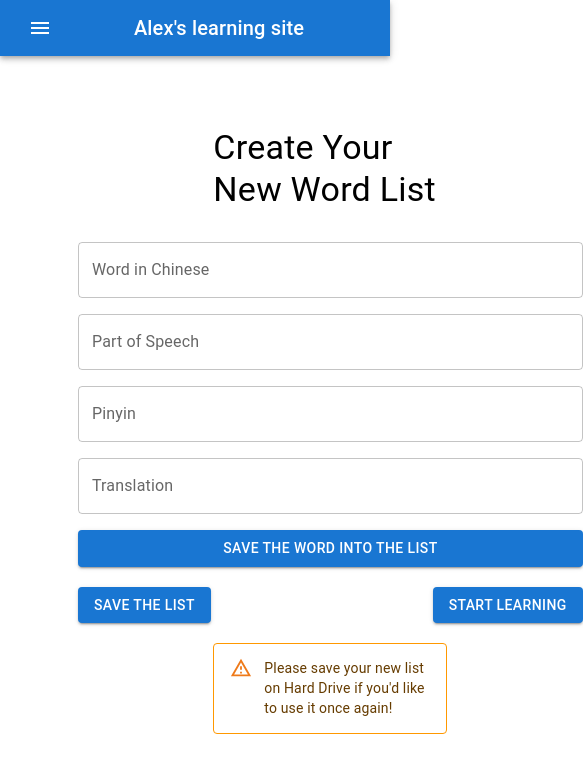
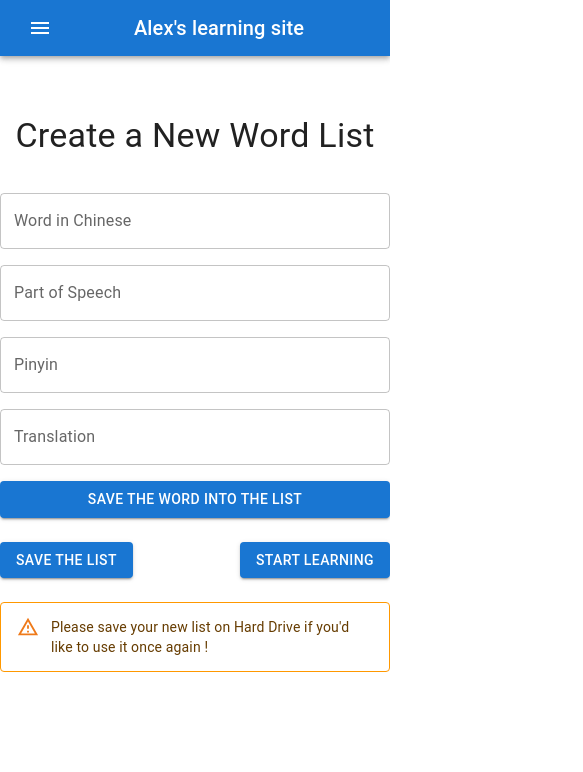
Before and after one commit to HaochenQ/React-Chinese-learning-App, a React (Create React App) app: page /compose in a window 390 px wide. Shown: the top 772 px of the page, 583 px wide, since content can reach past the window. Built offline with nearby package versions, Linux system fonts and the light colour scheme; the HTML template or start-up script is replaced by a standard one.

Commit message:
add mobile support

```diff
--- a/public/index.html
+++ b/public/index.html
@@ -4,7 +4,6 @@
     <meta charset="utf-8" />
     <link rel="icon" href="%PUBLIC_URL%/favicon.ico" />
     <meta name="viewport" content="width=device-width, initial-scale=1" />
-    <meta name="viewport" content="initial-scale=1, width=device-width" />
     <meta name="theme-color" content="#000000" />
     <meta
       name="description"
--- a/src/App.css
+++ b/src/App.css
@@ -1,6 +1,10 @@
 /* CSS for CHINESE App */
+a{
+  text-decoration: none;
+  color: inherit;
+}
 
-
+/*
 .body{background-color: rgb(46, 171, 217);}
 
 .word-card{
@@ -14,7 +18,17 @@
   transform: translate(-50%, -50%);
 }
 .create-list{
-  /* background-color: rgb(222, 244, 251); */
+  width: 60%;
+  height: 50%;
+  margin: 0;
+  position: absolute;
+  top: 40%;
+  left: 50%;
+  -ms-transform: translate(-50%, -50%);
+  transform: translate(-50%, -50%);
+
+}
+.about-card{
   width: 60%;
   height: 50%;
   margin: 0;
@@ -24,28 +38,23 @@
   -ms-transform: translate(-50%, -50%);
   transform: translate(-50%, -50%);
   border-radius: 5%;
-}
-.about-card{
-  /* background-color: rgb(222, 244, 251); */
-  width: 60%;
-  height: 50%;
-  margin: 0;
-  position: absolute;
-  top: 40%;
-  left: 50%;
-  -ms-transform: translate(-50%, -50%);
-  transform: translate(-50%, -50%);
-  border-radius: 5%;
-}
+}*/
 
 .fab{
+  top: 5vw;
   position: absolute;
   right: 0px;
-  width: 300px;
-  /* border: 3px solid #73AD21; */
-  padding: 20px;
+  width: 350px;
+  padding: 10px;
 }
+@media screen and (max-width: 767px) {
 
+  .fab {
+    display: none;
+  }
+
+}
+/*
 .buttons{
   display: flex;
   margin-top: 20px;
@@ -54,4 +63,4 @@
 .input-bar{
   display: flex;
   justify-content: space-between;
-}
+} */
--- a/src/App.js
+++ b/src/App.js
@@ -6,11 +6,13 @@ import Home from "./pages/Home";
 import About from "./pages/About";
 import CreateList from "./pages/CreateList";
 import { ComposedListProvider } from "./util/ComposedListContext";
+import { CssBaseline } from "@mui/material";
 
 function App() {
   return (
     <React.Fragment>
       <ComposedListProvider>
+        <CssBaseline />
         <NavBar />
         <Routes>
           <Route path="/" element={<Home />} />
--- a/src/components/Card.jsx
+++ b/src/components/Card.jsx
@@ -56,7 +56,9 @@ export default function BasicCard({
   };
 
   return (
-    <Card sx={{ minWidth: 275 }}>
+    <Card
+    //sx={{ minWidth: 275 }}
+    >
       <div onKeyDown={(e) => handleKeyDown(e)} tabIndex="-1" ref={wholeCard}>
         <CardContent>
           {ENmode ? (
--- a/src/components/NavBar.jsx
+++ b/src/components/NavBar.jsx
@@ -23,17 +23,10 @@ const NavBar = () => {
   const handleOpenNavMenu = (event) => {
     setAnchorElNav(event.currentTarget);
   };
-  // const handleOpenUserMenu = (event) => {
-  //   setAnchorElUser(event.currentTarget);
-  // };
 
   const handleCloseNavMenu = () => {
     setAnchorElNav(null);
   };
-
-  // const handleCloseUserMenu = () => {
-  //   setAnchorElUser(null);
-  // };
 
   return (
     <AppBar position="static">
@@ -87,21 +80,14 @@ const NavBar = () => {
             >
               <MenuItem key={"compose"} onClick={handleCloseNavMenu}>
                 <Typography textAlign="center">
-                  <Link to={`/compose`}>Compose a new list</Link>
+                  <Link to={`/compose`}>Compose A New List</Link>
                 </Typography>
               </MenuItem>
               <MenuItem key={"about"} onClick={handleCloseNavMenu}>
                 <Typography textAlign="center">
-                  <Link to={`/about`}>about</Link>
+                  <Link to={`/about`}>About</Link>
                 </Typography>
               </MenuItem>
-              {/* {pages.map((page) => (
-                <MenuItem key={page} onClick={handleCloseNavMenu}>
-                  <Typography textAlign="center">
-                    <Link to={`/${page}`}>{page}</Link>
-                  </Typography>
-                </MenuItem>
-              ))} */}
             </Menu>
           </Box>
           <Typography
--- a/src/pages/About.jsx
+++ b/src/pages/About.jsx
@@ -20,13 +20,15 @@ export default function About() {
     },
   ];
   return (
-    <div className="about-card">
+    <React.Fragment>
       <Grid
         container
-        direction={"column"}
-        display="flex"
-        //justifyContent={"center"}
+        spacing={0}
+        direction="column"
         alignItems="center"
+        justifyContent="center"
+        //sx={{ mx: "1vw" }}
+        style={{ minHeight: "80vh" }}
       >
         <Grid item>
           <Typography variant="h3" gutterBottom>
@@ -50,6 +52,6 @@ export default function About() {
           </Typography>
         </Grid>
       </Grid>
-    </div>
+    </React.Fragment>
   );
 }
--- a/src/pages/CreateList.jsx
+++ b/src/pages/CreateList.jsx
@@ -56,7 +56,7 @@ export default function CreateList() {
         toast.error(`Please fill in all fields before go to next word!`);
       }
     } catch (error) {
-      toast("Error happened ;(");
+      toast.error("Error happened ;(");
     }
   };
 
@@ -77,12 +77,13 @@ export default function CreateList() {
   return (
     <React.Fragment>
       <ToastContainer />
-      <div className="create-list">
+
       <Grid
         container
         direction="column"
-          //justifyContent="center"
+        justifyContent="center"
         alignItems="center"
+        style={{ minHeight: "80vh" }}
       >
         <Grid item>
           <Typography
@@ -90,101 +91,70 @@ export default function CreateList() {
             gutterBottom
             //style={{ textAlign: "center", marginTop: "20px" }}
           >
-              Create Your New Word List
+            Create a New Word List
           </Typography>
-          </Grid>
-
-          <Grid item>
-            {/* <Grid container spacing={47}>
-            <Grid item>
-              <Button
-                variant="contained"
-                color="primary"
-                //style={{ marginRight: "350px" }}
-              >
-                <ArrowBackIosIcon fontSize="medium" />
-              </Button>
-            </Grid>
-            <Grid item>
-              <Button variant="contained" color="primary">
-                <ArrowForwardIosIcon />
-              </Button>
-            </Grid>
-          </Grid> */}
         </Grid>
 
         <br />
         <Grid item>
-            <Stack
-              component="form"
-              sx={{
-                m: "auto",
-                width: "50ch",
-              }}
-              //   justifyContent="center"
-              //   alignItems="center"
+          <Grid
+            container
+            direction={"column"}
+            justifyContent="center"
+            //flexGrow={1}
             spacing={2}
-              noValidate
-              autoComplete="off"
+            //minWidth={"50vh"}
           >
+            <Grid item>
               <TextField
                 label="Word in Chinese"
                 id="name"
                 name="name"
                 value={wordName}
                 onChange={handleChange}
-                //defaultValue="Small"
-                //variant="filled"
-                //size="small"
+                fullWidth
               />
+            </Grid>{" "}
+            <Grid item>
               <TextField
                 label="Part of Speech"
                 id="grammar"
                 name="grammar"
                 value={grammar}
                 onChange={handleChange}
-                //defaultValue="Normal"
-                //variant="filled"
-              />
+                fullWidth
+              />{" "}
+            </Grid>
+            <Grid item>
               <TextField
                 label="Pinyin"
                 id="pinyin"
                 name="pinyin"
                 value={pinyin}
                 onChange={handleChange}
-                //defaultValue="Normal"
-                //variant="filled"
+                fullWidth
               />
+            </Grid>
+            <Grid item>
               <TextField
                 label="Translation"
                 id="definition"
                 name="definition"
                 value={definition}
                 onChange={handleChange}
-                //defaultValue="Normal"
-                //variant="filled"
+                fullWidth
               />
+            </Grid>
+            <Grid item>
               <Tooltip title="Save the current word and add next one!">
-                <Button
-                  variant="contained"
-                  //type="submit"
-                  onClick={(e) => onAdd(e)}
-                >
+                <Button variant="contained" fullWidth onClick={(e) => onAdd(e)}>
                   Save the Word into the List
                 </Button>
               </Tooltip>
-            </Stack>
             </Grid>
-          <br />
-          <Grid
-            container
-            direction={"row"}
-            sx={{
-              m: "auto",
-              width: "50ch",
-            }}
-            justifyContent="space-between"
-          >
+          </Grid>{" "}
+          <br />{" "}
+          <Grid container direction={"row"} justifyContent="space-between">
             <Grid item>
               {/* download the current list */}
               <Tooltip title="Download the current word list">
@@ -212,11 +182,11 @@ export default function CreateList() {
             <br />
             <Alert severity="warning" variant="outlined">
               Please save your new list on Hard Drive if you'd like to use it
-              once again!
+              once again !
             </Alert>
           </Grid>
         </Grid>
-      </div>
+
         <div className="fab">
           {list.length ? (
             <Fab variant="extended" color="info" size="medium">
@@ -224,6 +194,7 @@ export default function CreateList() {
             </Fab>
           ) : null}
         </div>
+      </Grid>
     </React.Fragment>
   );
 }
--- a/src/pages/Home.jsx
+++ b/src/pages/Home.jsx
@@ -1,15 +1,17 @@
 import * as React from "react";
 import Card from "../components/Card";
 import data from "../data/input.json";
-import { Button } from "@mui/material";
+import { Button, Grid } from "@mui/material";
 import ContrlledSwitch from "../components/ControlledSwitch";
 import wordsShuffle from "../util/shuffle";
 import { ComposedListContext } from "../util/ComposedListContext";
 import FileUploadIcon from "@mui/icons-material/FileUpload";
+import useMediaQuery from "@mui/material/useMediaQuery";
 
 export default function Home() {
   let word;
   let len;
+  const matches = useMediaQuery("(min-width:767px)");
   //current index in original word list
   const [current, setCurrent] = React.useState(0);
   const [files, setFiles] = React.useState("");
@@ -140,9 +142,19 @@ export default function Home() {
   //   };
 
   return (
-    <div className="body">
-      <div className="word-card">
-        <div className="input-bar">
+    <React.Fragment>
+      <Grid
+        container
+        direction="column"
+        alignItems="center"
+        justifyContent="center"
+        style={{ minHeight: "80vh", maxWidth: "98vw" }}
+      >
+        <Grid item style={{ minWidth: "50vw", maxWidth: "500px" }}>
+          <br />
+          {/* <Grid item style={{ minWidth: "50vw" }}> */}
+          <Grid container justifyContent={"space-between"}>
+            <Grid item>
               <Button variant="contained" component="label">
                 {fileName ? (
                   fileName
@@ -154,20 +166,24 @@ export default function Home() {
                 )}
                 <input type="file" hidden onChange={handleChange} />
               </Button>
+            </Grid>
+
+            <Grid item>
               <ContrlledSwitch
                 handleChange={handleSwitchChange}
                 checked={checked}
                 label="Shuffle"
               />
+            </Grid>
+            <Grid item>
               <ContrlledSwitch
                 handleChange={handleModeChange}
                 checked={modeChecked}
                 label="EN to CN"
               />
-        </div>
-        {/* <br /> */}
-        {/* <UploadButtons />
-    <br /> */}
+            </Grid>
+          </Grid>
+          {/* </Grid> */}
           <br />
           <Card
             ENmode={ENmode}
@@ -181,15 +197,23 @@ export default function Home() {
             placeholderPinyin="Click to reveal the pinyin"
             placeholderChinese="点击查看"
           />
-        <div className="buttons">
+          <br />
+          <Grid item style={{ minWidth: "50vw" }}>
+            <Grid container justifyContent={"space-between"} spacing={0}>
+              <Grid item>
                 <Button variant="contained" color="success" onClick={previous}>
                   Previous
                 </Button>
+              </Grid>
+              <Grid item>
                 <Button variant="contained" color="success" onClick={next}>
                   Next
                 </Button>
-        </div>
-      </div>
-    </div>
+              </Grid>
+            </Grid>
+          </Grid>
+        </Grid>
+      </Grid>
+    </React.Fragment>
   );
 }
```
Lines whose indentation alone changed are shown as unchanged.
